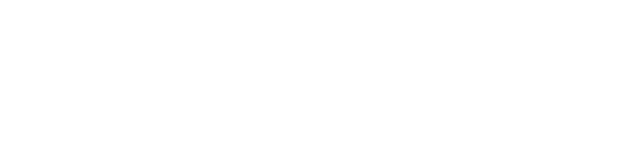
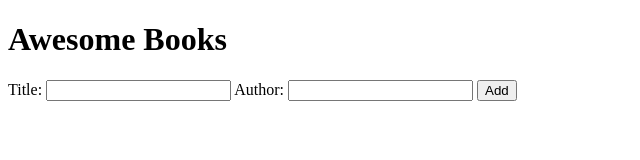
Before and after one commit to ALPANNA-GH/awesome-books, a website: page index.html in a window 1280 px wide. Shown: the whole page, without its empty margins (0-640 px from the left). Drawn offline with Linux system fonts and the light colour scheme.

Commit message:
Add html structure

```diff
--- a/index.html
+++ b/index.html
@@ -1,11 +1,28 @@
 <!DOCTYPE html>
 <html lang="en">
-<head>
-    <meta charset="UTF-8">
-    <meta name="viewport" content="width=device-width, initial-scale=1.0">
+  <head>
+    <meta charset="UTF-8" />
+    <meta name="viewport" content="width=device-width, initial-scale=1.0" />
     <title>Awesome Books</title>
-</head>
-<body>
+    <script src="./script/main.js" defer></script>
+  </head>
+  <body>
+    <header>
+      <h1>Awesome Books</h1>
+    </header>
 
-</body>
+    <section id="bookList"></section>
+
+    <section>
+      <form id="bookForm">
+        <label for="bookTitle"> Title:
+          <input type="text" name="bookTitle" id="bookTitle" />
+        </label>
+        <label for="authorName"> Author:
+            <input type="text" name="authorName" id="authorName" />
+          </label>
+        <button id="addBook">Add</button>
+      </form>
+    </section>
+  </body>
 </html>
```
